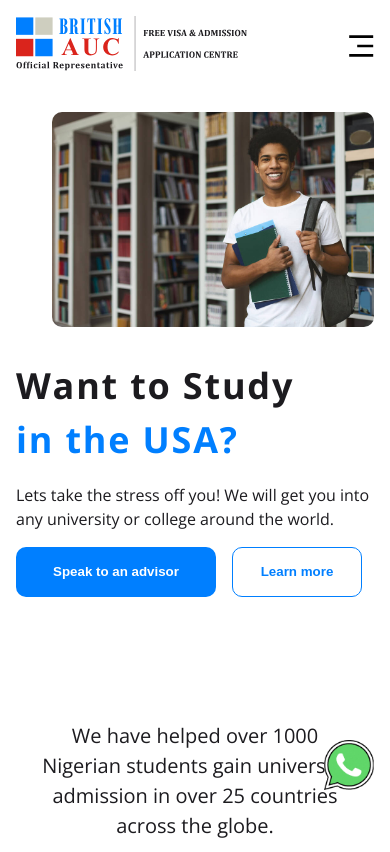
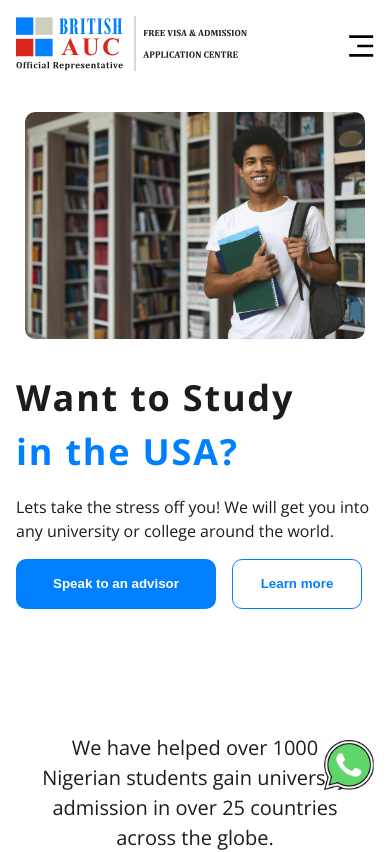
Before and after one commit to British-AUC/company-website, a React (Vite) app in the folder website/: page / in a window 390 px wide. Shown: the top 852 px of the page. Built offline with nearby package versions, Linux system fonts and the light colour scheme.

Commit message:
adjusted mobile view for hero image

```diff
--- a/website/src/styles/App_mobile.css
+++ b/website/src/styles/App_mobile.css
@@ -101,6 +101,10 @@
   .hero-right {
     width: 100%;
   }
+  .hero-right img {
+    width: 95%;
+    margin: 0 auto;
+  }
   .section-one {
     padding: 0em 1em;
     margin-top: 4em;
@@ -149,6 +153,9 @@
   }
   .section-three .service:nth-child(odd) {
     flex-direction: column-reverse;
+  }
+  .section-three .service:nth-child(odd) .service-left {
+    padding: 1.5em 1em;
   }
   .section-three .service:nth-child(odd) h3 {
     font-size: 1.25rem;
--- a/website/src/styles/App_mobile.scss
+++ b/website/src/styles/App_mobile.scss
@@ -119,6 +119,10 @@ $testborder: 1px solid red;
   }
   .hero-right {
     width: 100%;
+    img {
+      width: 95%;
+      margin: 0 auto;
+    }
   }
   // HERO SECTION END
 
@@ -176,6 +180,9 @@ $testborder: 1px solid red;
     }
     .service:nth-child(odd) {
       flex-direction: column-reverse;
+      .service-left {
+        padding: 1.5em 1em;
+      }
       h3 {
         font-size: 1.25rem;
       }
```
Also changed, not shown: 1 other file (tests, documents, lock files or other folders).
